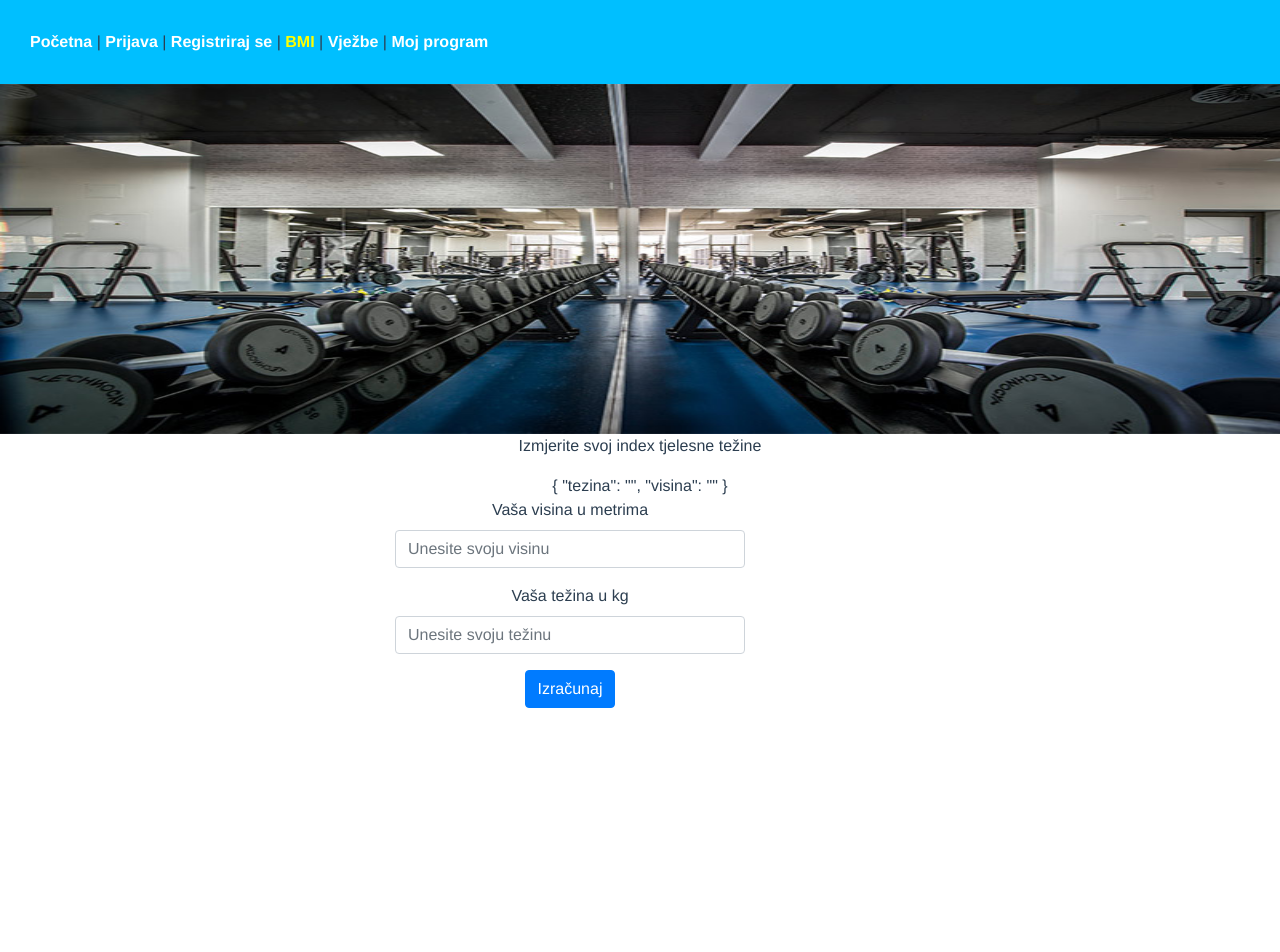
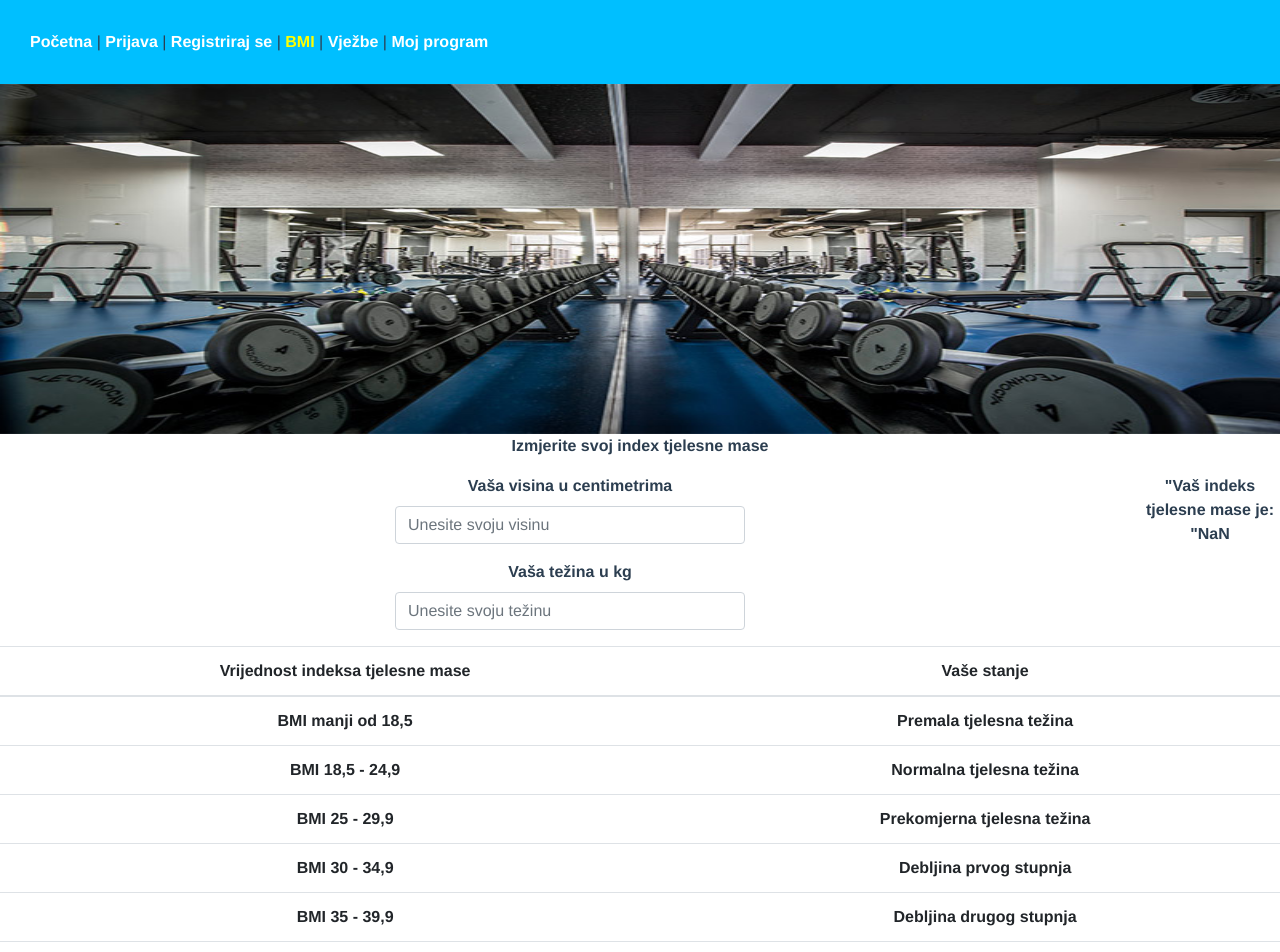
Before and after one commit to JosipTurbic/Programsko-projekt, a Vue app: page /BMI in a window 1280 px wide. Shown: the top 952 px of the page. Before the commit the page ends 800 px from the top, so only its background shows below. Built offline with nearby package versions, Linux system fonts and the light colour scheme.

Commit message:
Gotova BMI stranica

```diff
--- a/src/views/BMI.vue
+++ b/src/views/BMI.vue
@@ -2,9 +2,7 @@
 <div>
  <div>
     <img src="@/assets/teretana_002.jpg" width="100%" height="350"/>
-    <p>Izmjerite svoj index tjelesne težine</p>
-    {{zbr}}
-
+    <p><b>Izmjerite svoj index tjelesne mase</b></p>
 
     </div>
 
@@ -15,13 +13,13 @@
       <div class="col-sm" >
         <form>
           <div class="form-group">
-            <label for="Visina">Vaša visina u metrima</label>
+            <label for="Visina">Vaša visina u centimetrima</label>
             <input
             type="float"
             class="form-control"
             id="Visina"
             placeholder="Unesite svoju visinu"
-            v-model="zbr.visina"
+            v-model="visina"
             />
               </div>
               <div class="form-group" >
@@ -31,43 +29,100 @@
                 class="form-control"
                 id="Tezina"
                 placeholder="Unesite svoju težinu"
-                v-model="zbr.tezina"
+                v-model="tezina"
                 />
 
 
                 </div>
 
-                <button type="button" onclick="" class="btn btn-primary">Izračunaj</button>
+
+
+
                 </form>
+
 
                 </div>
                 <div class="col-sm">
                   </div>
                   </div>
                   </div>
+                  <div id="centar">
+                <p>"Vaš indeks tjelesne mase je: "{{zbr}}</p>
+                <table class="table">
+  <thead>
+    <tr>
+      <th scope="col">Vrijednost indeksa tjelesne mase</th>
+      <th scope="col">Vaše stanje</th>
+
+    </tr>
+  </thead>
+  <tbody>
+    <tr>
+
+
+      <td>BMI manji od 18,5</td>
+      <td>Premala tjelesna težina</td>
+    </tr>
+    <tr>
+
+
+      <td>BMI 18,5 - 24,9</td>
+      <td>Normalna tjelesna težina</td>
+    </tr>
+    <tr>
+
+      <td>BMI 25 - 29,9</td>
+      <td>Prekomjerna tjelesna težina</td>
+    </tr>
+    <tr>
+
+      <td>BMI 30 - 34,9</td>
+      <td>Debljina prvog stupnja</td>
+    </tr>
+    <tr>
+
+      <td>BMI 35 - 39,9</td>
+      <td>Debljina drugog stupnja</td>
+    </tr>
+
+    <tr>
+
+      <td>BMI veći od 40</td>
+      <td>Debljina trećeg stupnja</td>
+    </tr>
+  </tbody>
+</table>
+
+                </div>
 </div>
 
 </template>
 <script>
 export default {
-        data() {
-            return {
-                zbr: {
-                   tezina:'',
-                   visina:'',
-
-                },
-
-            }
-            }
-
+  data() {
+    return {
+      tezina: '', // hardkodirano za
+      visina: '' // potrebe primjera
+    }
+  },
+  computed: {
+    zbr: function() {
+      return Number(this.tezina) / Number((this.visina/100)*(this.visina/100))
 
     }
 
+
+  }
+}
 </script>
 
 <style>
 #ulijevo{
     float:left;
+    font-weight:bold;
+}
+#centar{
+
+    font-weight:bold;
 }
 </style>
```
